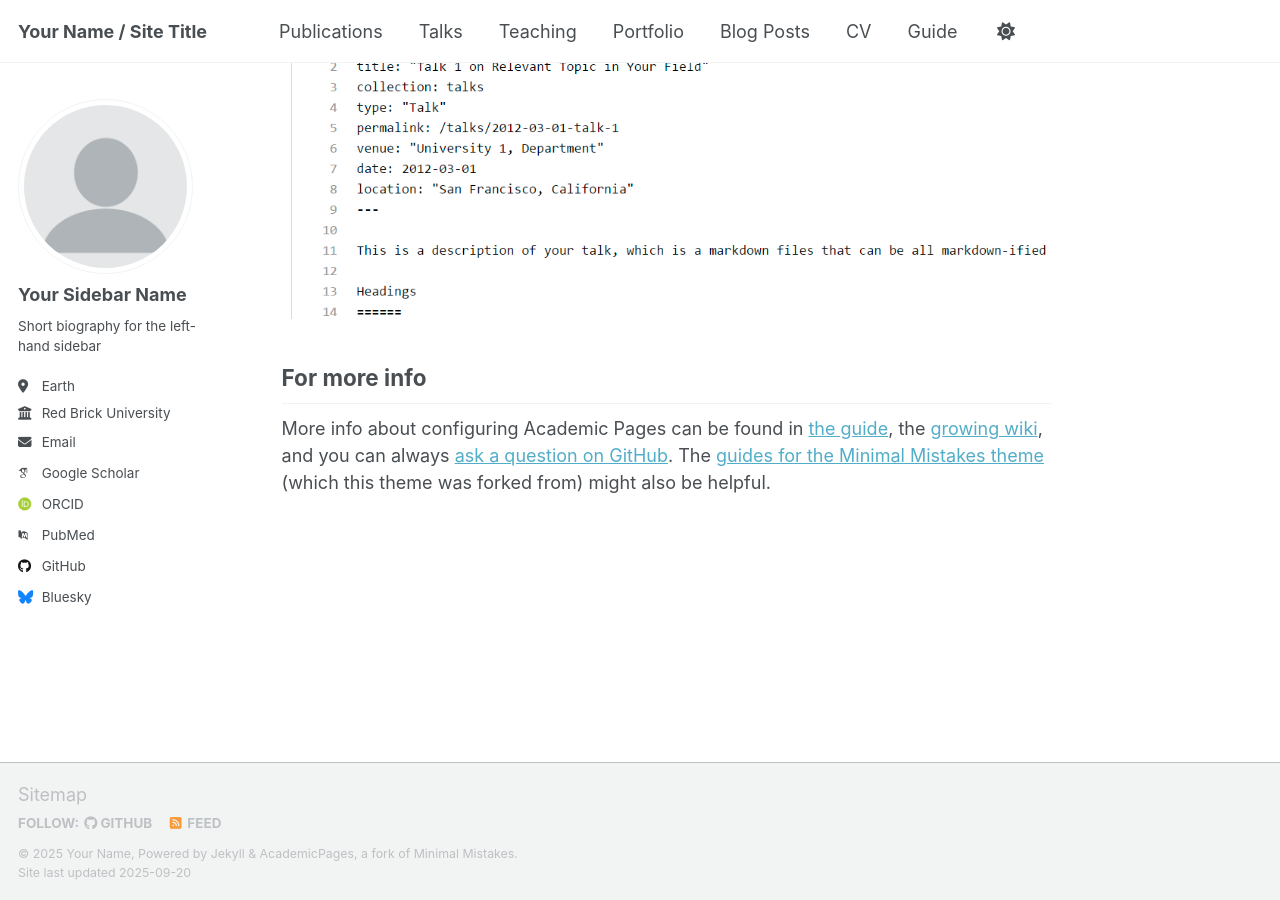
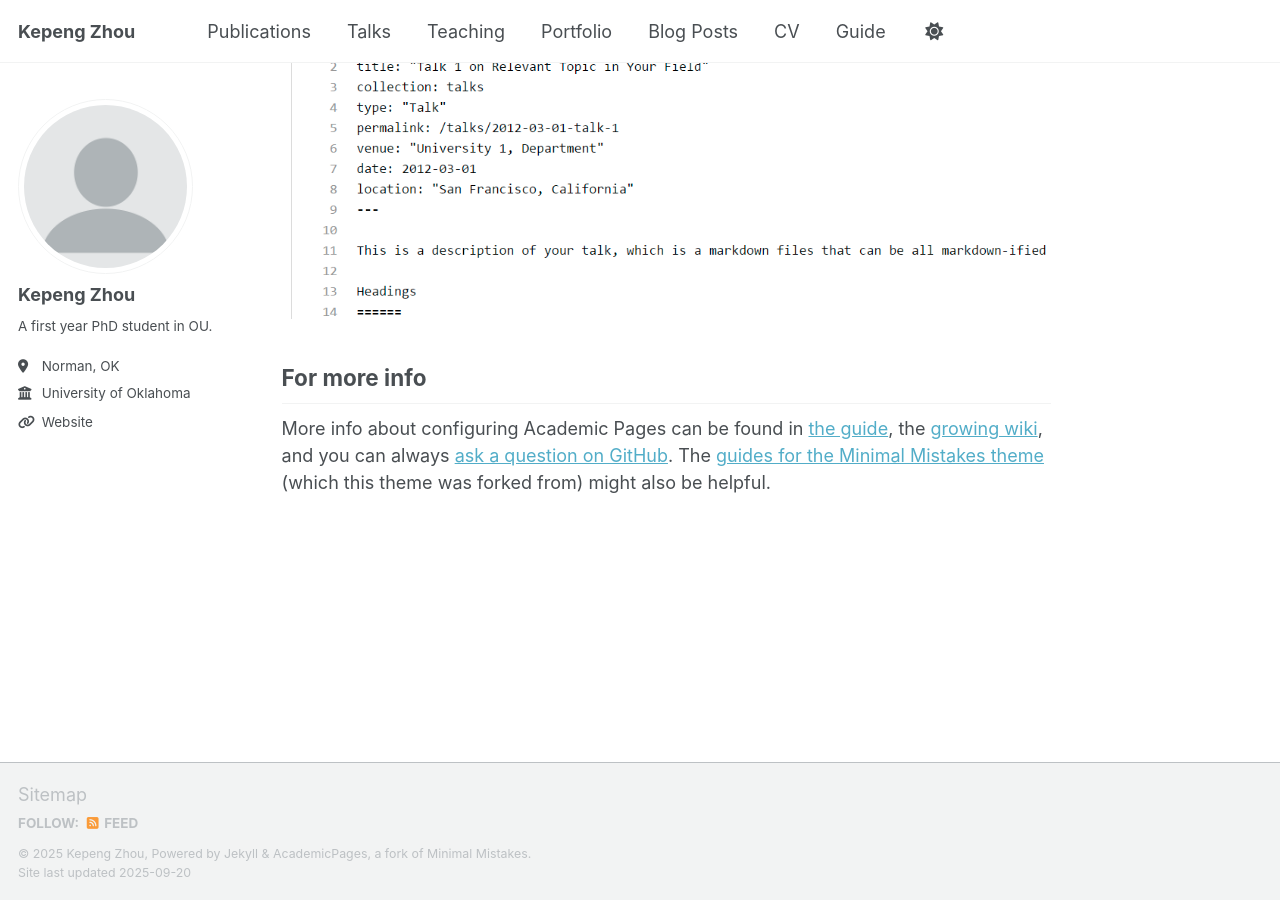
Before and after one commit to ZKP247/ZKP247.github.io, a Jekyll site: the page built from _pages/about.md, in a window 1280 px wide and 900 px high, scrolled down 2880 px. Built offline with Jekyll 4.4.1, drawn with Linux system fonts in a browser that asks for light colours; some web fonts are replaced; a script that is not in the unit is left out.

Commit message:
Update _config.yml

```diff
--- a/_config.yml
+++ b/_config.yml
@@ -9,14 +9,14 @@
 # Basic Site Settings
 locale                   : "en-US"
 site_theme               : "default" # Currently available options are "default", "air"
-title                    : "Your Name / Site Title"
+title                    : "Kepeng Zhou"
 title_separator          : "-"
-name                     : &name "Your Name"
-description              : &description "Your Name's academic portfolio"   # Update this with a general description of your site, this is the default if not overridden by a page
-url                      : https://academicpages.github.io # The base hostname & protocol for your site e.g. "https://[your GitHub username].github.io",
+name                     : &name "Kepeng Zhou"
+description              : &description "Kepeng's academic portfolio"   # Update this with a general description of your site, this is the default if not overridden by a page
+url                      : https://zkp247.github.io # The base hostname & protocol for your site e.g. "https://[your GitHub username].github.io",
                                                            # or if you already have some other page hosted on Github then use "https://[your GitHub username].github.io/[Your Repo Name]"
 baseurl                  : "" # the subpath of your site, e.g. "/blog"
-repository               : "academicpages/academicpages.github.io"
+repository               : "zkp247/zkp247.github.io"
 
 # Site Author - The following control what appear as part of the author content on the side bar.
 #               If a field is blank the icon and link will not appear, otherwise it will be shown.
@@ -24,23 +24,23 @@ repository               : "academicpages/academicpages.github.io"
 author:
   # Biographic information
   avatar           : "profile.png"
-  name             : "Your Sidebar Name"
+  name             : "Kepeng Zhou"
   pronouns         : # example: "she/her"
-  bio              : "Short biography for the left-hand sidebar"
-  location         : "Earth"
-  employer         : "Red Brick University"
-  uri              : # URL
-  email            : "none@example.org"
+  bio              : "A first year PhD student in OU."
+  location         : "Norman, OK"
+  employer         : "University of Oklahoma"
+  uri              : "https://zkp247.github.io"
+  # email            : "none@example.org"
 
   # Academic websites
   academia         : # URL
   arxiv            : # URL - Update with the correct link to your profile
-  googlescholar    : "https://scholar.google.com/citations?user=PS_CX0AAAAAJ"
+  googlescholar    : # "https://scholar.google.com/citations?user=PS_CX0AAAAAJ"
   inspire-hep      : # URL
   impactstory      : # URL
-  orcid            : "http://orcid.org/yourorcidurl"
+  orcid            : # "http://orcid.org/yourorcidurl"
   semantic         : # URL
-  pubmed           : "https://www.ncbi.nlm.nih.gov/pubmed/?term=john+snow"
+  pubmed           : # "https://www.ncbi.nlm.nih.gov/pubmed/?term=john+snow"
   researchgate     : # URL
   scopus           : # URL
 
@@ -48,13 +48,13 @@ author:
   bitbucket        : # Username - Update with your username on the site
   codepen          : # Username
   dribbble         : # Username
-  github           : "academicpages"
+  github           : # "academicpages"
   kaggle           : # Username
   stackoverflow    : # User number or user number and name (i.e., use "1" or "1/jeff-atwood")
 
   # Social media
   artstation       : # Username
-  bluesky          : "bsky.app" # Replace this with you Bluesky username
+  bluesky          : # "bsky.app" # Replace this with you Bluesky username
   facebook         : # Username
   flickr           : # Username
   foursquare       : # Username
```
